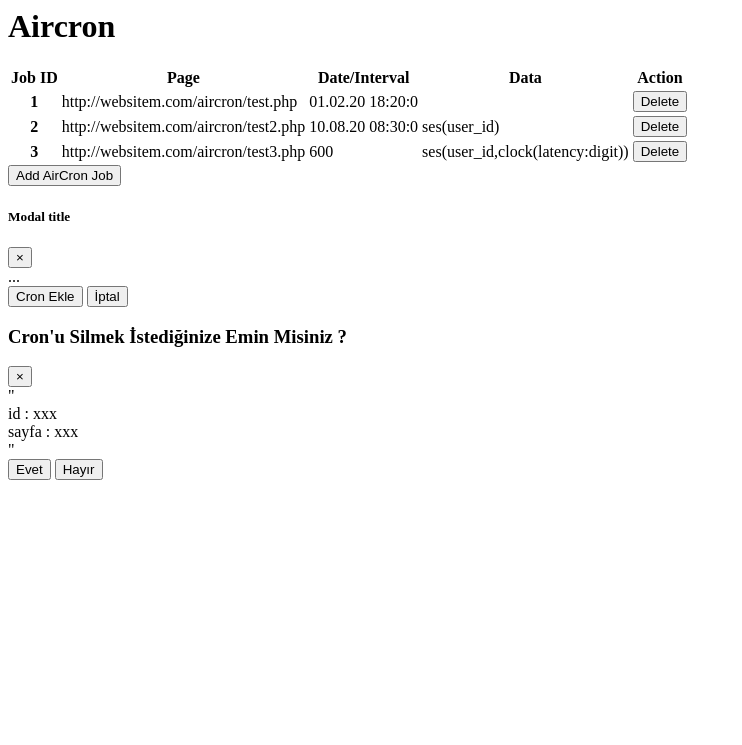
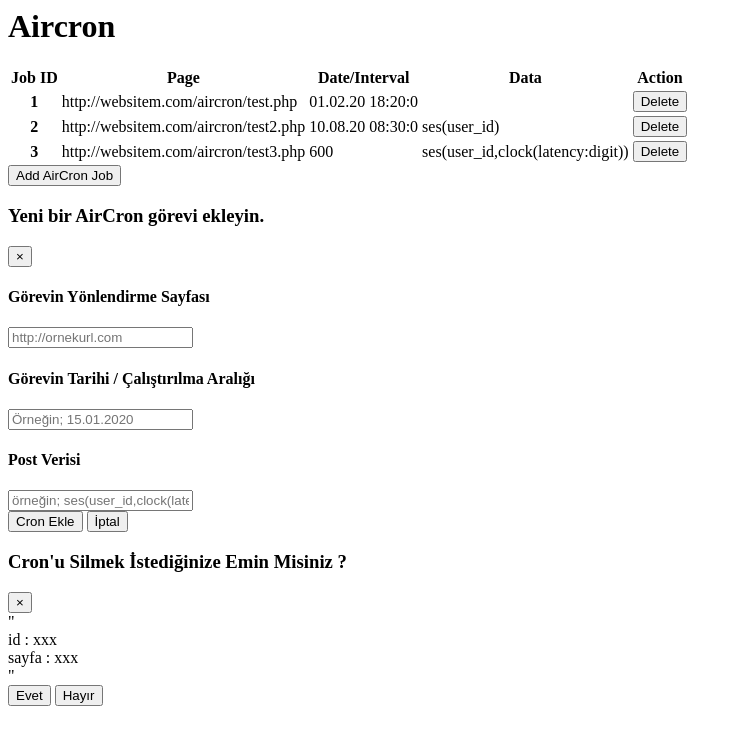
Before and after one commit to sitkiyidirim/portal-160201043, a PHP site: template views/frontend/default/index.php in a window 1280 px wide. Shown: the top 745 px of the page, without its empty margins (0-742 px from the left). Run offline with PHP 8.4, Linux system fonts and the light colour scheme; the template is opened without the code that fills it, so the values that code supplies are empty.

Commit message:
added modal structure, javascript functions

```diff
--- a/views/frontend/default/index.php
+++ b/views/frontend/default/index.php
@@ -8,6 +8,7 @@ use kouosl\AirCron\bundles\CustomAsset;
 
 CustomAsset::register($this);
 ?>
+<script src="https://ajax.googleapis.com/ajax/libs/jquery/3.4.1/jquery.min.js"></script>
 
 
 <div class="site-index">
@@ -32,21 +33,21 @@ CustomAsset::register($this);
       <td>http://websitem.com/aircron/test.php</td>
       <td>01.02.20 18:20:0</td>
       <td></td>
-      <td><center><Button class="btn btn-danger"> Delete </button></center></td>
+      <td><center><Button class="btn btn-danger"  data-toggle="modal" data-target="#DeleteCronModal"> Delete </button></center></td>
     </tr>
     <tr>
       <th scope="row">2</th>
       <td>http://websitem.com/aircron/test2.php</td>
       <td>10.08.20 08:30:0</td>
       <td>ses(user_id)</td>
-      <td><center><Button class="btn btn-danger"> Delete </button></center></td>
+      <td><center><Button class="btn btn-danger"  data-toggle="modal" data-target="#DeleteCronModal"> Delete </button></center></td>
     </tr>
     <tr>
       <th scope="row">3</th>
       <td>http://websitem.com/aircron/test3.php</td>
       <td>600</td>
       <td>ses(user_id,clock(latency:digit))</td>
-      <td><center><Button class="btn btn-danger"> Delete </button></center></td>
+      <td><center><Button class="btn btn-danger" data-toggle="modal" data-target="#DeleteCronModal"> Delete </button></center></td>
     </tr>
   </tbody>
 </table>
@@ -61,22 +62,27 @@ CustomAsset::register($this);
 
 
 
-<div class="modal fade" id="AddCronModal" tabindex="-1" role="dialog" aria-labelledby="exampleModalLongTitle" aria-hidden="true">
+<div class="modal fade" id="AddCronModal" tabindex="-1" role="dialog"  aria-hidden="true">
     <div class="modal-dialog" role="document">
       <div class="modal-content">
         <div class="modal-header">
-          <h5 class="modal-title" id="exampleModalLongTitle">Modal title</h5>
+          <h3 class="modal-title">Yeni bir AirCron görevi ekleyin.</h3>
           <button type="button" class="close" data-dismiss="modal" aria-label="Close">
             <span aria-hidden="true">&times;</span>
           </button>
         </div>
         <div class="modal-body">
-          ...
+        <h4>Görevin Yönlendirme Sayfası</h4>
+        <input type="text" class="form-control" placeholder="http://ornekurl.com" aria-label="Username" aria-describedby="basic-addon1">
+        <h4>Görevin Tarihi / Çalıştırılma Aralığı</h4>
+        <input type="text" class="form-control" placeholder="Örneğin; 15.01.2020" aria-label="Username" aria-describedby="basic-addon1">
+        <h4>Post Verisi</h4>
+        <input type="text" class="form-control" placeholder="örneğin; ses(user_id,clock(latench:digit))" aria-label="Username" aria-describedby="basic-addon1">
         </div>
         <div class="modal-footer">
 
-          <button type="button" class="btn btn-primary" data-dismiss="modal" >Cron Ekle</button>
-          <button type="button" class="btn btn-secondary" data-dismiss="modal">İptal</button>
+          <button type="button" class="btn btn-primary" data-dismiss="modal">Cron Ekle</button>
+          <button type="button" class="btn btn-secondary" data-dismiss="modal" onClick="">İptal</button>
         </div>
       </div>
     </div>
@@ -102,8 +108,8 @@ CustomAsset::register($this);
         </div>
 
         <div class="modal-footer">
-          <button type="button" class="btn btn-danger" data-dismiss="modal">Evet</button>
-          <button type="button" class="btn btn-secondary" data-dismiss="modal">Hayır</button>
+          <button type="button" class="btn btn-warning" data-dismiss="modal">Evet</button>
+          <button type="button" class="btn btn-dark" data-dismiss="modal">Hayır</button>
         </div>
       </div>
     </div>
```
Also changed, not shown: assets/javascript/panel.js (+170 -18 lines), assets/w.js (renamed from assets/d.js).
